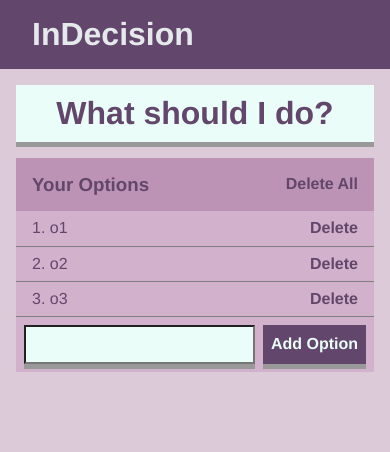
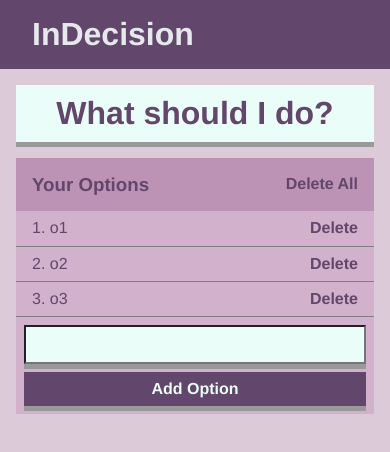
Before and after one commit to sharanjitsandhu/React-App-Indecision, a React (Create React App) app: page / in a window 390 px wide. Shown: the top 452 px of the page. Built offline with nearby package versions, Linux system fonts and the light colour scheme.

Commit message:
Made updates to make this app mobile responsive

```diff
--- a/src/styles/base/button.scss
+++ b/src/styles/base/button.scss
@@ -13,6 +13,12 @@
   text-align: center;
   text-decoration: none;
   box-shadow: 0 5px $gray;
+}
+
+@media (min-width: $desktop-breakpoint) {
+  .big-button {
+    margin-bottom: $xl-size;
+  }
 }
 
 .big-button:disabled {
--- a/src/styles/base/settings.scss
+++ b/src/styles/base/settings.scss
@@ -13,3 +13,5 @@ $s-size: 0.8rem;
 $m-size: 1.6rem;
 $l-size: 3.2rem;
 $xl-size: 5rem;
+
+$desktop-breakpoint: 45rem;
--- a/src/styles/components/add-option.scss
+++ b/src/styles/components/add-option.scss
@@ -10,14 +10,23 @@
   display: flex;
   justify-content: space-around;
   padding: $s-size;
+  flex-direction: column;
 }
 
 .add-option-input {
   flex-grow: 1;
   background: $bubbles;
-  margin-right: $s-size;
   color: $imperial;
   outline: none;
   box-shadow: 0 5px $gray;
   padding: $s-size;
+  margin: 0 0 $s-size 0;
 }
+@media (min-width: $desktop-breakpoint) {
+  .add-option {
+    flex-direction: row;
+  }
+  .add-option-input {
+    margin: 0 $s-size 0 0;
+  }
+}
--- a/src/styles/components/header.scss
+++ b/src/styles/components/header.scss
@@ -12,3 +12,9 @@
   margin: 0;
   font-weight: 800;
 }
+
+@media (min-width: $desktop-breakpoint) {
+  .header {
+    margin-bottom: xl-size;
+  }
+}
```
